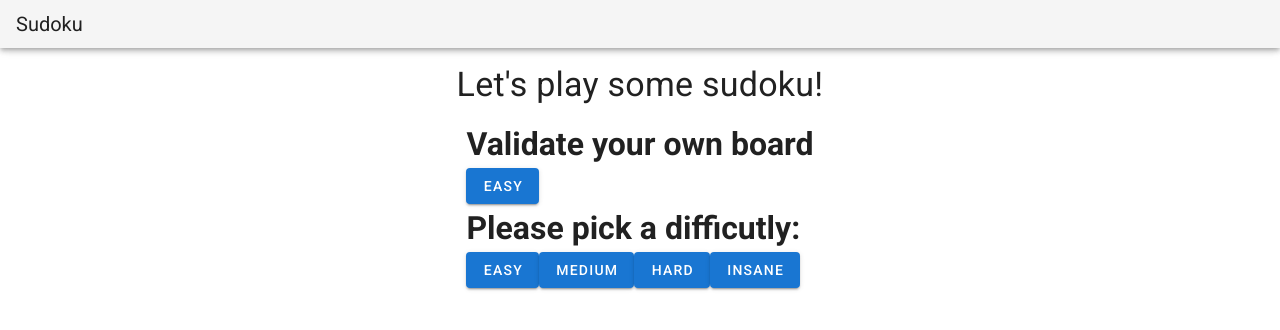
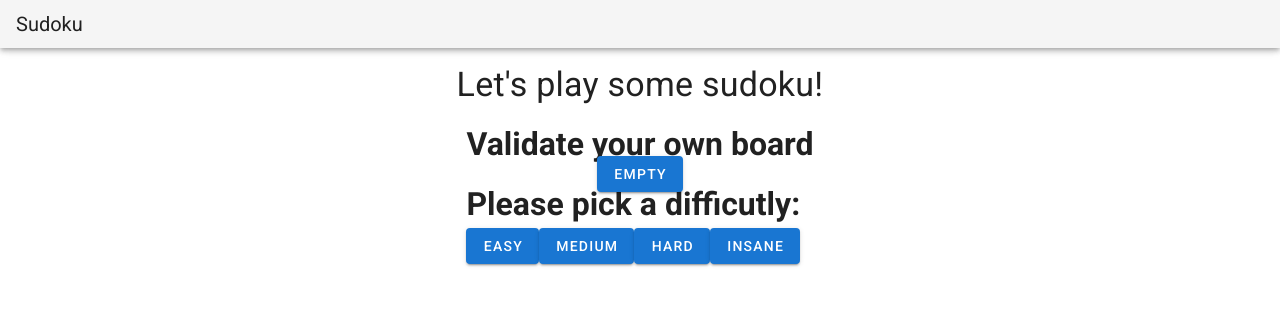
Before and after one commit to Kphelan95/sudoku, a Vue app: page / in a window 1280 px wide. Shown: the top 330 px of the page. Built offline with nearby package versions, Linux system fonts and the light colour scheme.

Commit message:
change to welcome screen

```diff
--- a/src/components/WelcomePage.vue
+++ b/src/components/WelcomePage.vue
@@ -1,7 +1,9 @@
 <template>
 <div>
     <h1>Validate your own board</h1>
-    <v-btn color="primary" to="/game/blank" >easy</v-btn>
+    <v-row justify="center">
+        <v-btn color="primary" to="/game/blank" >Empty</v-btn>
+    </v-row>
     <h1>Please pick a difficutly:</h1>
     <v-btn color="primary" to="/game/easy" >easy</v-btn>
     <v-btn color="primary" to="/game/medium">medium</v-btn>
```
Also changed, not shown: src/App.vue (+0 -12 lines).
